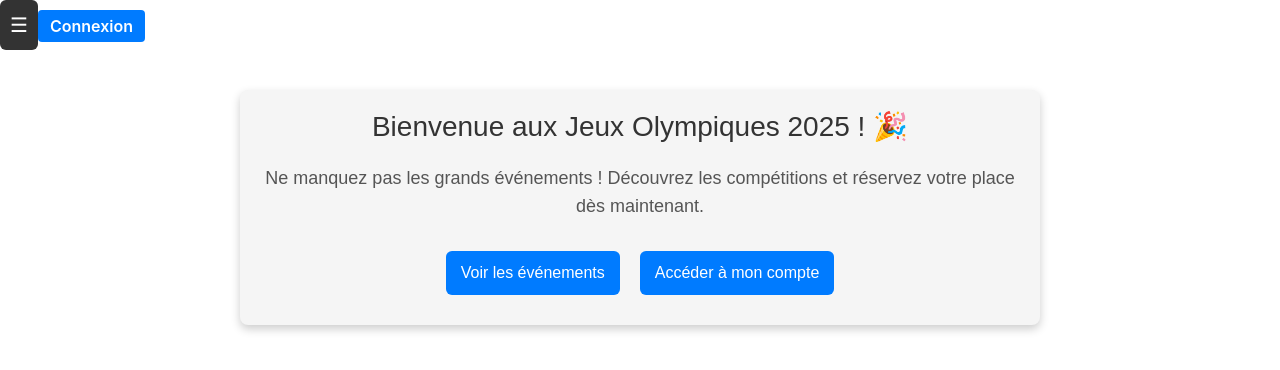
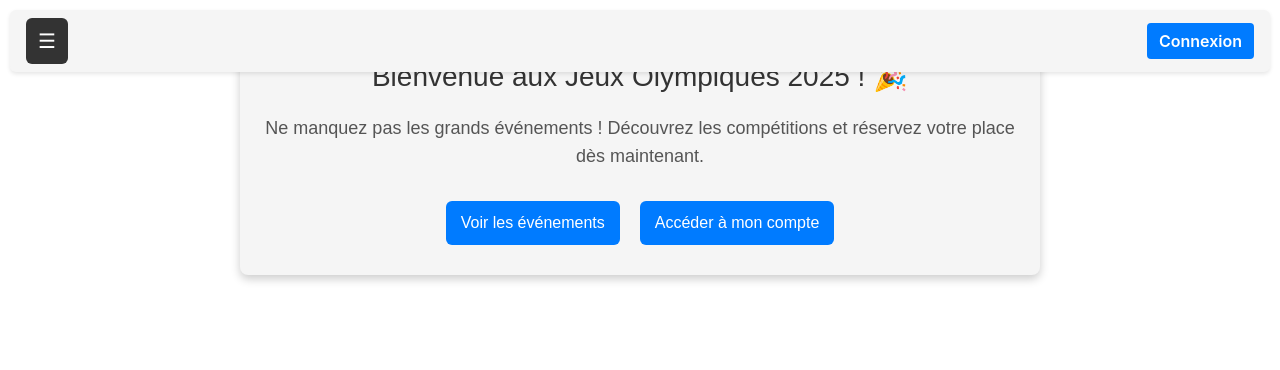
Before and after one commit to Alakan/systeme-reservation-jo, a React (Create React App) app in the folder systeme-reservation-jo-frontend/: page / in a window 1280 px wide. Shown: the top 370 px of the page. Built offline with nearby package versions, Linux system fonts and the light colour scheme.

Commit message:
add : fonctionnality username everywhere

```diff
--- a/systeme-reservation-jo-frontend/src/components/MenuRapide.js
+++ b/systeme-reservation-jo-frontend/src/components/MenuRapide.js
@@ -7,10 +7,8 @@ export default function MenuRapide() {
   const [isOpen, setIsOpen] = useState(false)
   const { user, setUser }   = useContext(UserContext)
   const navigate            = useNavigate()
+  const isAuth              = Boolean(user)
 
-  const isAuthenticated = Boolean(user)
-
-  // Logout : efface token + reset contexte + redirige
   const handleLogout = () => {
     localStorage.removeItem('token')
     setUser(null)
@@ -18,26 +16,26 @@ export default function MenuRapide() {
     navigate('/login')
   }
 
-  // Protection des routes
+  // protège les pages privées
   useEffect(() => {
-    const protectedPaths = ['/mes-reservations', '/dashboard', '/modifier-profil']
-    if (!isAuthenticated && protectedPaths.includes(window.location.pathname)) {
+    const prot = ['/mes-reservations', '/dashboard', '/modifier-profil']
+    if (!isAuth && prot.includes(window.location.pathname)) {
       navigate('/login')
     }
-  }, [isAuthenticated, navigate])
+  }, [isAuth, navigate])
 
   return (
-    <div className="menu-rapide-wrapper">
-      {/* Barre du haut : menu button à gauche + pseudo à droite */}
-      <div className="menu-top-bar">
+    <nav className="menu-rapide">
+      {/* GAUCHE : bouton ☰ */}
       <button
         className="menu-button"
-          onClick={() => setIsOpen((o) => !o)}
+        onClick={() => setIsOpen(o => !o)}
       >
         ☰
       </button>
 
-        {isAuthenticated ? (
+      {/* DROITE : pseudo ou lien Connexion */}
+      {isAuth ? (
         <div className="user-info-top">
           Salut, <strong>{user.username || user.sub}</strong> !
         </div>
@@ -46,9 +44,8 @@ export default function MenuRapide() {
           Connexion
         </Link>
       )}
-      </div>
 
-      {/* Le menu déroulant */}
+      {/* MENU DÉROULANT sous le bouton */}
       {isOpen && (
         <div className="menu-items">
           <button onClick={() => { setIsOpen(false); navigate('/') }}>
@@ -58,7 +55,7 @@ export default function MenuRapide() {
             Événements
           </button>
 
-          {isAuthenticated ? (
+          {isAuth ? (
             <>
               <div className="menu-separator" />
               <button onClick={() => { setIsOpen(false); navigate('/mes-reservations') }}>
@@ -83,6 +80,6 @@ export default function MenuRapide() {
           )}
         </div>
       )}
-    </div>
+    </nav>
   )
 }
--- a/systeme-reservation-jo-frontend/src/styles/MenuRapide.css
+++ b/systeme-reservation-jo-frontend/src/styles/MenuRapide.css
@@ -1,23 +1,24 @@
-/* src/styles/MenuRapide.css */
-./* src/styles/MenuRapide.css */
+/* on cible désormais la même classe que dans le JSX */
 .menu-rapide {
   position: fixed;
   top: 10px;
   left: 10px;
-  right: 10px;              /* pour occuper toute la largeur */
+  right: 10px;                  /* toute la largeur entre 10px et 10px */
+  display: flex;
+  justify-content: space-between;/* bouton à gauche, user à droite */
+  align-items: center;
+  padding: 0.5rem 1rem;
+  background: #f5f5f5;
+  border-radius: 6px;
+  box-shadow: 0 2px 4px rgba(0,0,0,0.1);
   z-index: 1000;
-  display: flex;
-  justify-content: space-between; /* bouton à gauche, user à droite */
-  align-items: center;
-  font-family: sans-serif;
 }
 
-/* Le “☰” */
 .menu-button {
   background: #333;
   color: #fff;
   font-size: 20px;
-  padding: 10px;
+  padding: 8px 12px;
   border: none;
   border-radius: 6px;
   cursor: pointer;
@@ -27,33 +28,34 @@
   background: #555;
 }
 
-/* Le pseudo ou lien Connexion en haut à droite */
-.user-info-top,
-.login-link {
-  font-size: 16px;
+.user-info-top {
+  font-size: 1rem;
   font-weight: 600;
   color: #333;
-  text-decoration: none;
 }
+
 .login-link {
+  font-size: 1rem;
+  font-weight: 600;
+  color: #fff;
   background: #007bff;
-  color: #fff;
   padding: 6px 12px;
   border-radius: 4px;
+  text-decoration: none;
 }
 .login-link:hover {
   background: #0056b3;
 }
 
-/* Le menu déroulant sous le bouton */
+/* menu déroulant */
 .menu-items {
   position: absolute;
-  top: 50px;  /* hauteur juste en-dessous du bouton */
-  left: 10px; /* aligné sur le bouton */
-  background: #ffffff;
-  box-shadow: 0 4px 8px rgba(0, 0, 0, 0.2);
+  top: 3.5rem; /* sous la nav */
+  left: 10px;  /* aligné sur le bouton */
+  background: #fff;
   border-radius: 6px;
-  padding: 10px;
+  box-shadow: 0 4px 8px rgba(0,0,0,0.2);
+  padding: 0.5rem 0;
   display: flex;
   flex-direction: column;
   min-width: 180px;
@@ -64,12 +66,12 @@
   background: none;
   border: none;
   color: #333;
-  padding: 8px;
+  padding: 0.75rem 1rem;
   text-align: left;
   width: 100%;
   font-size: 16px;
   cursor: pointer;
-  transition: background 0.3s ease;
+  transition: background 0.2s ease;
 }
 .menu-items button:hover,
 .menu-items a > button:hover {
@@ -78,5 +80,5 @@
 
 .menu-separator {
   margin: 0.5rem 0;
-  border-top: 1px solid #ddd;
+  border-top: 1px solid #eee;
 }
```
Lines whose indentation alone changed are shown as unchanged.
